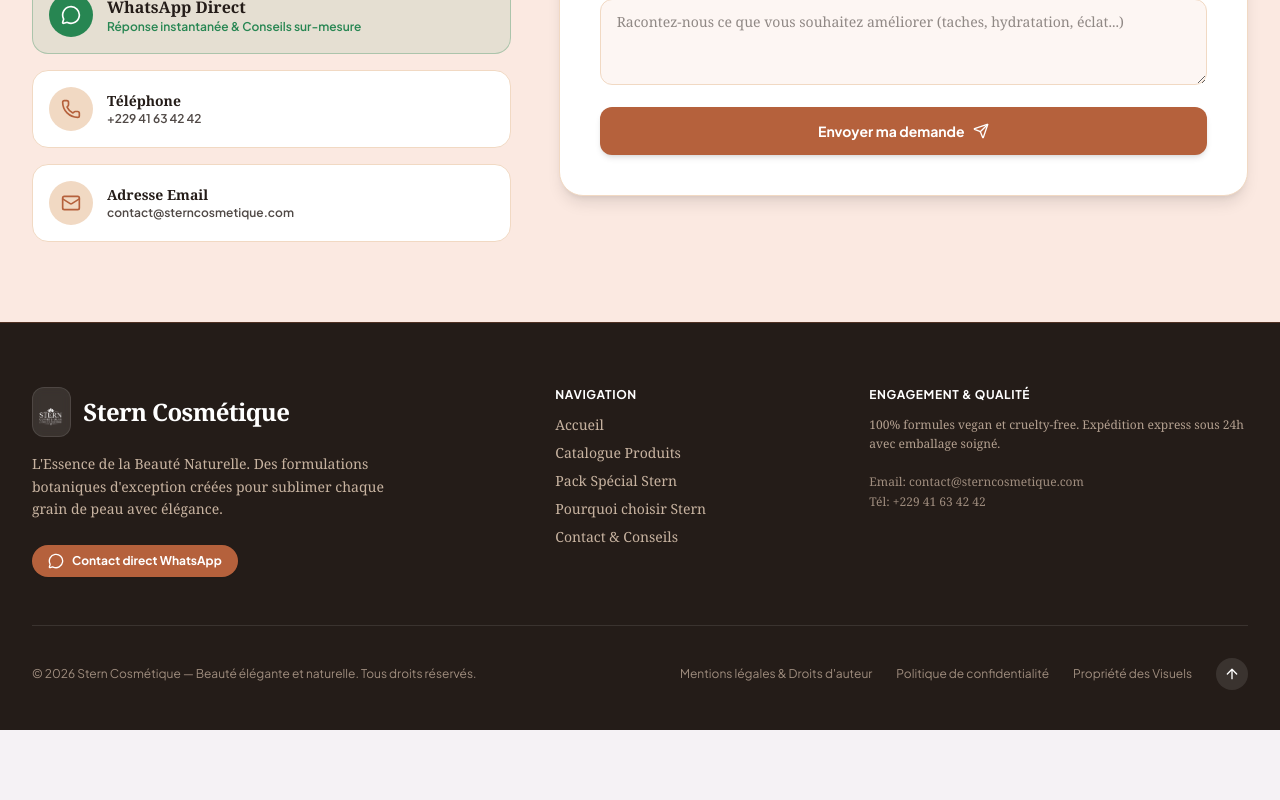
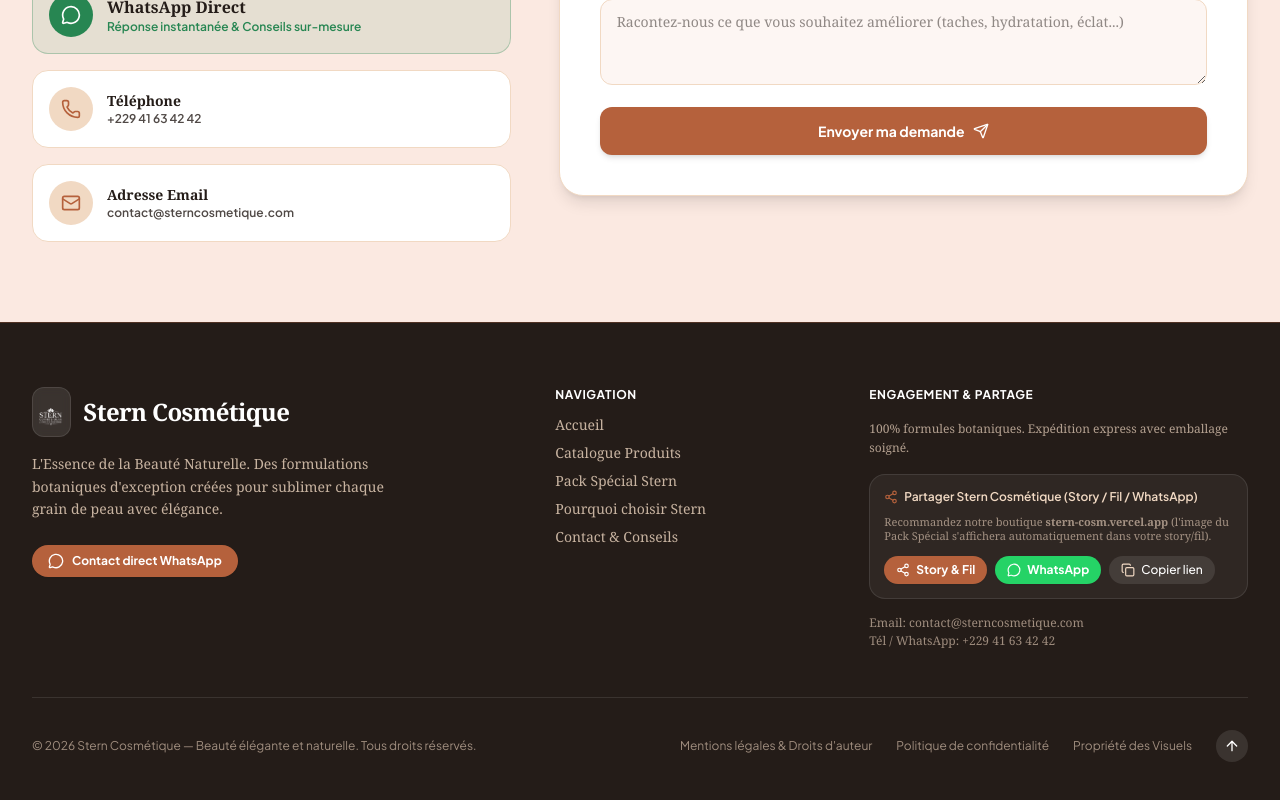
Before and after one commit to elfridw4-ops/Stern-Cosm-tique, a React (Vite) app: page / in a window 1280 px wide. Shown: the part 6611-7411 px from the top of the page. Before the commit the page ends 7341 px from the top, so only its background shows below. Built offline with nearby package versions, Linux system fonts and the light colour scheme.

Commit message:
refactor: update domain to Vercel and add sharing features
Migrate site URLs to stern-cosm.vercel.app across metadata, sitemaps, and communication templates. Implement social sharing and copy-to-clipboard functionality in the footer and product modals to improve user engagement.

```diff
--- a/index.html
+++ b/index.html
@@ -8,22 +8,27 @@
     <meta name="description" content="Découvrez les gammes de soins cosmétiques naturels Stern Cosmétique : savons botaniques, crèmes hydratantes, lait corporel et routines beauté 100% végétales sans décapants." />
     <meta name="keywords" content="Stern Cosmétique, cosmétique naturelle, savon ozone, crème sublimatrice, soin teint caramel, soin teint bronzé, soins botaniques, Cotonou Bénin, beauté noire et métissée" />
     <meta name="author" content="Stern Cosmétique" />
-    <link rel="canonical" href="https://sterncosmetique.com/" />
+    <link rel="canonical" href="https://stern-cosm.vercel.app/" />
 
     <!-- Open Graph / Facebook -->
     <meta property="og:type" content="website" />
-    <meta property="og:url" content="https://sterncosmetique.com/" />
+    <meta property="og:url" content="https://stern-cosm.vercel.app/" />
     <meta property="og:title" content="Stern Cosmétique — Beauté Naturelle & Élégante" />
-    <meta property="og:description" content="Des soins cosmétiques d'exception 100% naturels pour magnifier chaque type de peau. Formules végétales douces non décapantes." />
-    <meta property="og:image" content="https://sterncosmetique.com/images/hero-2.jpeg" />
+    <meta property="og:description" content="Découvrez le Pack Spécial Stern et nos soins cosmétiques d'exception 100% naturels. Formules végétales douces non décapantes." />
+    <meta property="og:image" content="https://stern-cosm.vercel.app/images/pack-stern.jpeg" />
+    <meta property="og:image:secure_url" content="https://stern-cosm.vercel.app/images/pack-stern.jpeg" />
+    <meta property="og:image:type" content="image/jpeg" />
+    <meta property="og:image:width" content="1200" />
+    <meta property="og:image:height" content="800" />
+    <meta property="og:image:alt" content="Pack Spécial Stern Cosmétique" />
     <meta property="og:locale" content="fr_BJ" />
     <meta property="og:site_name" content="Stern Cosmétique" />
 
     <!-- Twitter Card -->
     <meta name="twitter:card" content="summary_large_image" />
     <meta name="twitter:title" content="Stern Cosmétique — Beauté Naturelle & Élégante" />
-    <meta name="twitter:description" content="Des soins cosmétiques d'exception 100% naturels pour magnifier chaque type de peau." />
-    <meta name="twitter:image" content="https://sterncosmetique.com/images/hero-2.jpeg" />
+    <meta name="twitter:description" content="Découvrez le Pack Spécial Stern et nos soins cosmétiques d'exception 100% naturels." />
+    <meta name="twitter:image" content="https://stern-cosm.vercel.app/images/pack-stern.jpeg" />
 
     <!-- Google Fonts -->
     <link rel="preconnect" href="https://fonts.googleapis.com">
@@ -37,11 +42,11 @@
       "@graph": [
         {
           "@type": "Organization",
-          "@id": "https://sterncosmetique.com/#organization",
+          "@id": "https://stern-cosm.vercel.app/#organization",
           "name": "Stern Cosmétique",
-          "url": "https://sterncosmetique.com",
-          "logo": "https://sterncosmetique.com/Logo-transparent.png",
-          "image": "https://sterncosmetique.com/images/hero-2.jpeg",
+          "url": "https://stern-cosm.vercel.app",
+          "logo": "https://stern-cosm.vercel.app/Logo-transparent.png",
+          "image": "https://stern-cosm.vercel.app/images/hero-2.jpeg",
           "description": "Marque de soins cosmétiques naturels et botaniques spécialisée dans l'éclat de la peau sans aucun produit décapant.",
           "telephone": "+22941634242",
           "email": "contact@sterncosmetique.com",
@@ -53,19 +58,19 @@
         },
         {
           "@type": "WebSite",
-          "@id": "https://sterncosmetique.com/#website",
-          "url": "https://sterncosmetique.com",
+          "@id": "https://stern-cosm.vercel.app/#website",
+          "url": "https://stern-cosm.vercel.app",
           "name": "Stern Cosmétique",
           "publisher": {
-            "@id": "https://sterncosmetique.com/#organization"
+            "@id": "https://stern-cosm.vercel.app/#organization"
           },
           "inLanguage": "fr-FR"
         },
         {
           "@type": "LocalBusiness",
-          "@id": "https://sterncosmetique.com/#localbusiness",
+          "@id": "https://stern-cosm.vercel.app/#localbusiness",
           "name": "Stern Cosmétique",
-          "image": "https://sterncosmetique.com/images/hero-2.jpeg",
+          "image": "https://stern-cosm.vercel.app/images/hero-2.jpeg",
           "telephone": "+22941634242",
           "email": "contact@sterncosmetique.com",
           "priceRange": "FCFA",
@@ -78,7 +83,7 @@
         {
           "@type": "Product",
           "name": "Pack Spécial Stern (Savon Ozone + Crème Sublimatrice + Lait Hydratant)",
-          "image": "https://sterncosmetique.com/images/pack-stern.jpeg",
+          "image": "https://stern-cosm.vercel.app/images/pack-stern.jpeg",
           "description": "Routine complète de soins botaniques naturels : Savon Ozone + Crème Sublimatrice + Lait Hydratant.",
           "brand": {
             "@type": "Brand",
@@ -89,7 +94,7 @@
             "price": "15000",
             "priceCurrency": "XOF",
             "availability": "https://schema.org/InStock",
-            "url": "https://sterncosmetique.com/#pack"
+            "url": "https://stern-cosm.vercel.app/#pack"
           }
         }
       ]
--- a/src/components/CartDrawer.tsx
+++ b/src/components/CartDrawer.tsx
@@ -59,7 +59,7 @@ export const CartDrawer: React.FC<CartDrawerProps> = ({
     if (discountApplied) {
       text += `Sous-total : ${subtotal.toLocaleString('fr-FR')} FCFA\nRemise STERN10 : -${discountAmount.toLocaleString('fr-FR')} FCFA\n`;
     }
-    text += `TOTAL : ${total.toLocaleString('fr-FR')} FCFA\n\nMerci de me confirmer la disponibilité et les modalités de livraison !`;
+    text += `TOTAL : ${total.toLocaleString('fr-FR')} FCFA\n\n📌 *Boutique :* https://stern-cosm.vercel.app\nMerci de me confirmer la disponibilité et les modalités de livraison !`;
 
     const encodedText = encodeURIComponent(text);
     const whatsappUrl = `https://wa.me/22941634242?text=${encodedText}`;
--- a/src/components/ContactSection.tsx
+++ b/src/components/ContactSection.tsx
@@ -21,7 +21,7 @@ export const ContactSection: React.FC<ContactSectionProps> = ({ onOpenWhatsApp }
     e.preventDefault();
     setIsSubmitting(true);
 
-    const formattedMessage = `Bonjour Stern Cosmétique, je souhaite obtenir un conseil beauté :
+    const formattedMessage = `Bonjour Stern Cosmétique, je souhaite obtenir un conseil beauté (via https://stern-cosm.vercel.app) :
 
 📌 *Nom :* ${formData.fullName}
 📞 *Contact :* ${formData.emailOrPhone}
--- a/src/components/Footer.tsx
+++ b/src/components/Footer.tsx
@@ -1,5 +1,5 @@
-import React from 'react';
-import { Heart, Sparkles, MessageCircle, ArrowUp } from 'lucide-react';
+import React, { useState } from 'react';
+import { Heart, Sparkles, MessageCircle, ArrowUp, Share2, Copy, Check } from 'lucide-react';
 
 interface FooterProps {
   onOpenWhatsApp: () => void;
@@ -7,8 +7,39 @@ interface FooterProps {
 }
 
 export const Footer: React.FC<FooterProps> = ({ onOpenWhatsApp, onOpenLegal }) => {
+  const [copied, setCopied] = useState(false);
+
   const scrollToTop = () => {
     window.scrollTo({ top: 0, behavior: 'smooth' });
+  };
+
+  const handleShareWhatsApp = () => {
+    const text = "Découvre Stern Cosmétique — Beauté Naturelle & Élégante (Pack Spécial & Soins Botaniques) 🌿✨ :\nhttps://stern-cosm.vercel.app";
+    window.open(`https://wa.me/?text=${encodeURIComponent(text)}`, '_blank', 'noopener,noreferrer');
+  };
+
+  const handleNativeShare = async () => {
+    const shareData = {
+      title: 'Stern Cosmétique — Beauté Naturelle & Élégante',
+      text: 'Découvre le Pack Spécial Stern et nos soins botaniques 100% naturels pour tous types de peau 🌿✨',
+      url: 'https://stern-cosm.vercel.app',
+    };
+
+    if (navigator.share && navigator.canShare && navigator.canShare(shareData)) {
+      try {
+        await navigator.share(shareData);
+        return;
+      } catch {
+        // User canceled or device prevented share
+      }
+    }
+    handleShareWhatsApp();
+  };
+
+  const handleCopyLink = () => {
+    navigator.clipboard.writeText('https://stern-cosm.vercel.app');
+    setCopied(true);
+    setTimeout(() => setCopied(false), 2500);
   };
 
   const handleNavScroll = (e: React.MouseEvent<HTMLAnchorElement>, href: string) => {
@@ -116,18 +147,64 @@ export const Footer: React.FC<FooterProps> = ({ onOpenWhatsApp, onOpenLegal }) =
             </ul>
           </div>
 
-          {/* Legal & Info */}
-          <div className="md:col-span-4 space-y-3 font-serif">
+          {/* Legal & Info + Sharing */}
+          <div className="md:col-span-4 space-y-4 font-serif">
             <h4 className="font-bold text-base text-white uppercase tracking-wider text-xs font-sans-ui text-[#F1D9C3]">
-              Engagement & Qualité
+              Engagement & Partage
             </h4>
             <p className="text-xs text-[#F1D9C3]/70 leading-relaxed">
-              100% formules vegan et cruelty-free. Expédition express sous 24h avec emballage soigné.
+              100% formules botaniques. Expédition express avec emballage soigné.
             </p>
 
-            <div className="pt-2 text-xs text-[#F1D9C3]/60 space-y-1">
+            {/* Share Site Box */}
+            <div className="p-3.5 rounded-2xl bg-white/5 border border-white/10 space-y-2.5">
+              <span className="text-xs font-sans-ui font-semibold text-[#F1D9C3] flex items-center gap-1.5">
+                <Share2 className="w-3.5 h-3.5 text-[#B5613C]" />
+                <span>Partager Stern Cosmétique (Story / Fil / WhatsApp)</span>
+              </span>
+              <p className="text-[11px] text-[#F1D9C3]/60 leading-tight">
+                Recommandez notre boutique <strong>stern-cosm.vercel.app</strong> (l'image du Pack Spécial s'affichera automatiquement dans votre story/fil).
+              </p>
+              <div className="flex flex-wrap items-center gap-2 pt-1">
+                <button
+                  onClick={handleNativeShare}
+                  className="px-3 py-1.5 rounded-full bg-[#B5613C] hover:bg-[#9A4E2D] text-white text-xs font-sans-ui font-bold transition-colors flex items-center gap-1.5 cursor-pointer shadow-xs"
+                  title="Partager dans votre story ou fil d'actualité"
+                >
+                  <Share2 className="w-3.5 h-3.5" />
+                  <span>Story & Fil</span>
+                </button>
+                <button
+                  onClick={handleShareWhatsApp}
+                  className="px-3 py-1.5 rounded-full bg-[#25D366] hover:bg-[#20ba5a] text-white text-xs font-sans-ui font-bold transition-colors flex items-center gap-1.5 cursor-pointer shadow-xs"
+                  title="Partager sur WhatsApp"
+                >
+                  <MessageCircle className="w-3.5 h-3.5" />
+                  <span>WhatsApp</span>
+                </button>
+                <button
+                  onClick={handleCopyLink}
+                  className="px-3 py-1.5 rounded-full bg-white/10 hover:bg-white/20 text-white text-xs font-sans-ui font-medium transition-colors flex items-center gap-1.5 cursor-pointer"
+                  title="Copier le lien"
+                >
+                  {copied ? (
+                    <>
+                      <Check className="w-3.5 h-3.5 text-emerald-400" />
+                      <span className="text-emerald-400">Lien copié !</span>
+                    </>
+                  ) : (
+                    <>
+                      <Copy className="w-3.5 h-3.5 text-[#F1D9C3]" />
+                      <span>Copier lien</span>
+                    </>
+                  )}
+                </button>
+              </div>
+            </div>
+
+            <div className="text-xs text-[#F1D9C3]/60 space-y-0.5">
               <p>Email: contact@sterncosmetique.com</p>
-              <p>Tél: +229 41 63 42 42</p>
+              <p>Tél / WhatsApp: +229 41 63 42 42</p>
             </div>
           </div>
 
--- a/src/components/ProductModal.tsx
+++ b/src/components/ProductModal.tsx
@@ -1,6 +1,6 @@
-import React from 'react';
+import React, { useState } from 'react';
 import { motion, AnimatePresence } from 'motion/react';
-import { X, ShoppingBag, CheckCircle2, MessageCircle, Shield, Feather, Clock } from 'lucide-react';
+import { X, ShoppingBag, CheckCircle2, MessageCircle, Feather, Clock, Share2, Copy, Check } from 'lucide-react';
 import { Product } from '../types';
 
 interface ProductModalProps {
@@ -16,7 +16,20 @@ export const ProductModal: React.FC<ProductModalProps> = ({
   onAddToCart,
   onOpenWhatsApp,
 }) => {
+  const [copied, setCopied] = useState(false);
+
   if (!product) return null;
+
+  const handleShareWhatsApp = () => {
+    const text = `Découvre ${product.name} (${product.price.toLocaleString('fr-FR')} FCFA) chez Stern Cosmétique 🌿✨ :\nhttps://stern-cosm.vercel.app`;
+    window.open(`https://wa.me/?text=${encodeURIComponent(text)}`, '_blank', 'noopener,noreferrer');
+  };
+
+  const handleCopyLink = () => {
+    navigator.clipboard.writeText('https://stern-cosm.vercel.app');
+    setCopied(true);
+    setTimeout(() => setCopied(false), 2500);
+  };
 
   return (
     <AnimatePresence>
@@ -160,7 +173,8 @@ export const ProductModal: React.FC<ProductModalProps> = ({
               </div>
 
               {/* Action Buttons */}
-              <div className="pt-4 border-t border-[#F1D9C3] flex flex-col sm:flex-row gap-3">
+              <div className="pt-4 border-t border-[#F1D9C3] space-y-3">
+                <div className="flex flex-col sm:flex-row gap-3">
                   <button
                     onClick={() => {
                       onAddToCart(product);
@@ -180,8 +194,46 @@ export const ProductModal: React.FC<ProductModalProps> = ({
                     className="py-3.5 px-5 rounded-full bg-[#241C18] hover:bg-[#B5613C] text-white font-sans-ui text-xs font-semibold transition-colors shadow-xs flex items-center justify-center gap-1.5 cursor-pointer"
                   >
                     <MessageCircle className="w-3.5 h-3.5 text-[#F1D9C3]" />
-                  <span>Commander via WhatsApp</span>
+                    <span>Commander</span>
                   </button>
+                </div>
+
+                {/* Quick Sharing Section */}
+                <div className="flex items-center justify-between pt-2 text-xs font-sans-ui text-[#241C18]/70 border-t border-[#F1D9C3]/50">
+                  <span className="flex items-center gap-1">
+                    <Share2 className="w-3.5 h-3.5 text-[#B5613C]" />
+                    <span>Partager ce soin :</span>
+                  </span>
+
+                  <div className="flex items-center gap-2">
+                    <button
+                      onClick={handleShareWhatsApp}
+                      className="px-3 py-1.5 rounded-full bg-[#25D366]/10 hover:bg-[#25D366]/20 text-[#128C7E] font-semibold transition-colors flex items-center gap-1 cursor-pointer"
+                      title="Partager sur WhatsApp"
+                    >
+                      <MessageCircle className="w-3.5 h-3.5" />
+                      <span>WhatsApp</span>
+                    </button>
+
+                    <button
+                      onClick={handleCopyLink}
+                      className="px-3 py-1.5 rounded-full bg-[#F1D9C3]/60 hover:bg-[#F1D9C3] text-[#241C18] font-semibold transition-colors flex items-center gap-1 cursor-pointer"
+                      title="Copier le lien stern-cosm.vercel.app"
+                    >
+                      {copied ? (
+                        <>
+                          <Check className="w-3.5 h-3.5 text-[#278652]" />
+                          <span className="text-[#278652]">Copié !</span>
+                        </>
+                      ) : (
+                        <>
+                          <Copy className="w-3.5 h-3.5" />
+                          <span>Copier lien</span>
+                        </>
+                      )}
+                    </button>
+                  </div>
+                </div>
               </div>
 
             </div>
```
Also changed, not shown: public/llms.txt, public/robots.txt, 1 other file (tests, documents, lock files or other folders). Lines whose indentation alone changed are shown as unchanged.
